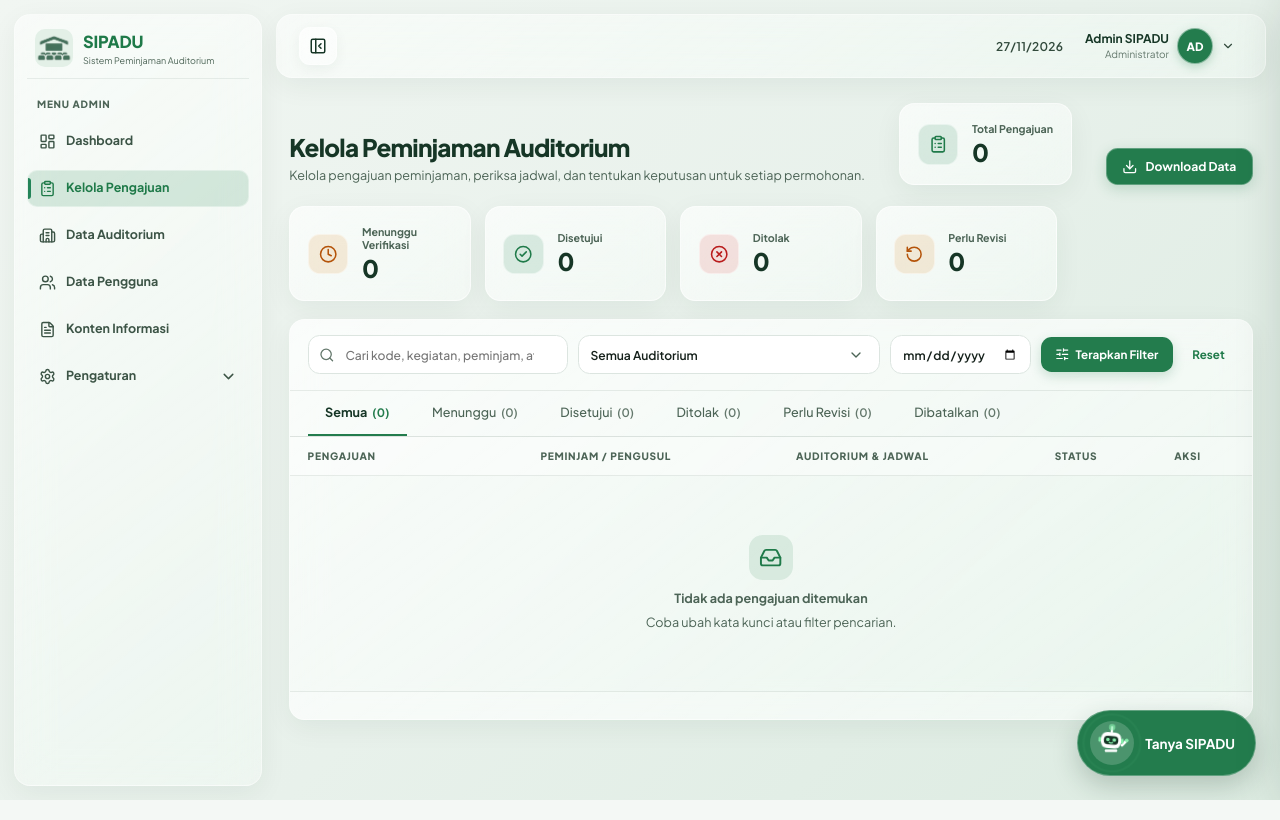
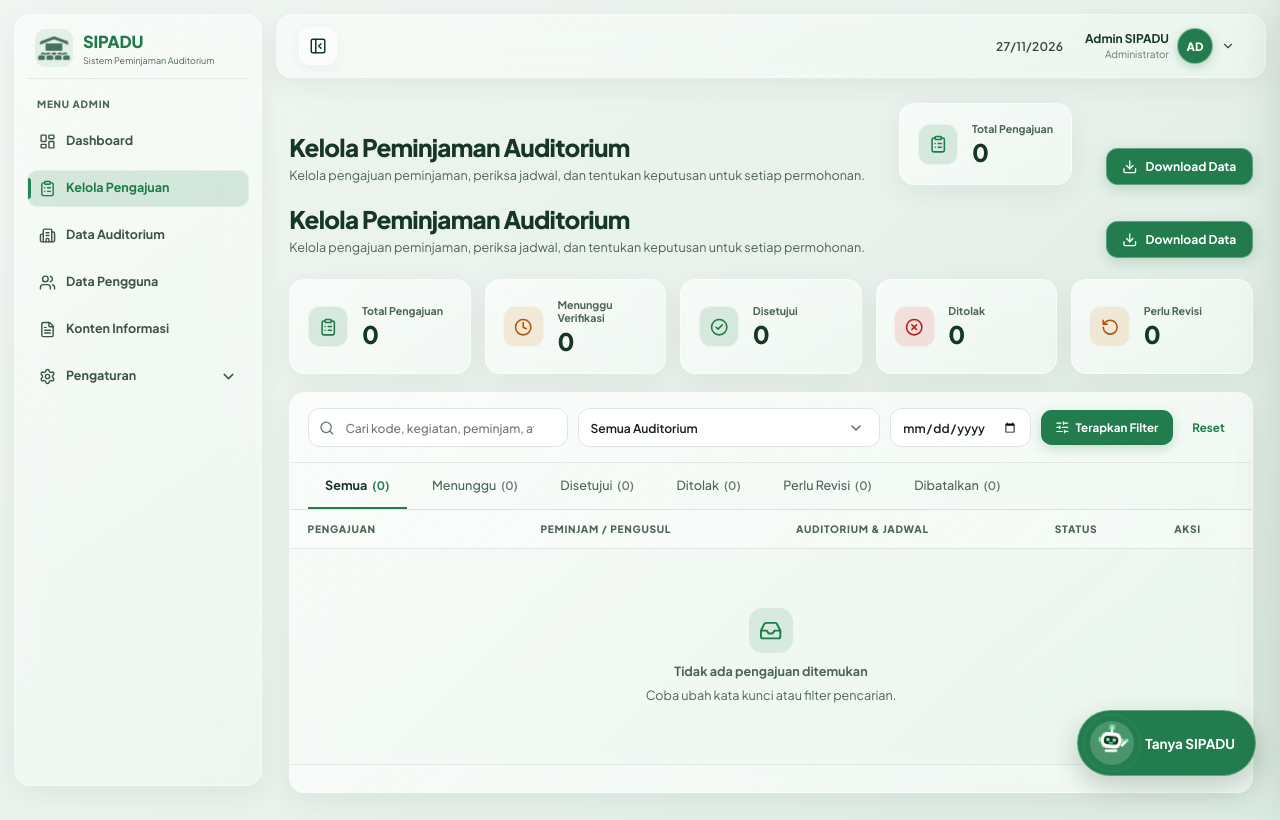
Before and after one commit to sekarpn/SIPADU, a Laravel app: page /admin/pengajuan in a window 1280 px wide. Run offline with Laravel 12, Linux system fonts and the light colour scheme; a user stored in the database is signed in; data comes from the database, SQL or seed files in the repository; data that the repository does not hold is empty.

Commit message:
Fix fitur Kelola Pengajuan

```diff
--- a/resources/views/admin/bookings.blade.php
+++ b/resources/views/admin/bookings.blade.php
@@ -1333,10 +1333,37 @@ body.bp-drawer-open {
         </a>
     </div>
 
+    {{-- HEADER --}}
+    <div class="bp-heading">
+        <div>
+            <h1>Kelola Peminjaman Auditorium</h1>
+            <p>Kelola pengajuan peminjaman, periksa jadwal, dan tentukan keputusan untuk setiap permohonan.</p>
+        </div>
+
+        <a
+            href="{{ route('admin.bookings.export', request()->query()) }}"
+            class="bp-download-btn"
+            id="exportBookingBtn"
+            title="Unduh rekap data peminjaman (CSV/Excel)"
+        >
+            <i data-lucide="download"></i>
+            <span>Download Data</span>
+        </a>
+    </div>
+
     {{-- STATISTIK --}}
     <div class="bp-stats">
-        <a href="{{ route('admin.bookings', array_merge(request()->except('page'), ['status' => 'Pending'])) }}"
-           class="bp-stat {{ request('status') === 'Pending' ? 'is-active' : '' }}">
+        <a href="{{ route('admin.bookings', request()->except('status', 'page')) }}" class="bp-stat">
+            <div class="bp-stat-icon">
+                <i data-lucide="clipboard-list"></i>
+            </div>
+            <div>
+                <small>Total Pengajuan</small>
+                <strong>{{ $stats['total'] }}</strong>
+            </div>
+        </a>
+
+        <a href="{{ route('admin.bookings', array_merge(request()->except('page'), ['status' => 'Pending'])) }}" class="bp-stat">
             <div class="bp-stat-icon is-warning">
                 <i data-lucide="clock"></i>
             </div>
@@ -1346,8 +1373,7 @@ body.bp-drawer-open {
             </div>
         </a>
 
-        <a href="{{ route('admin.bookings', array_merge(request()->except('page'), ['status' => 'Disetujui'])) }}"
-           class="bp-stat {{ request('status') === 'Disetujui' ? 'is-active' : '' }}">
+        <a href="{{ route('admin.bookings', array_merge(request()->except('page'), ['status' => 'Disetujui'])) }}" class="bp-stat">
             <div class="bp-stat-icon">
                 <i data-lucide="check-circle-2"></i>
             </div>
@@ -1357,8 +1383,7 @@ body.bp-drawer-open {
             </div>
         </a>
 
-        <a href="{{ route('admin.bookings', array_merge(request()->except('page'), ['status' => 'Ditolak'])) }}"
-           class="bp-stat {{ request('status') === 'Ditolak' ? 'is-active' : '' }}">
+        <a href="{{ route('admin.bookings', array_merge(request()->except('page'), ['status' => 'Ditolak'])) }}" class="bp-stat">
             <div class="bp-stat-icon is-danger">
                 <i data-lucide="x-circle"></i>
             </div>
@@ -1368,8 +1393,7 @@ body.bp-drawer-open {
             </div>
         </a>
 
-        <a href="{{ route('admin.bookings', array_merge(request()->except('page'), ['status' => 'Perlu Revisi'])) }}"
-           class="bp-stat {{ request('status') === 'Perlu Revisi' ? 'is-active' : '' }}">
+        <a href="{{ route('admin.bookings', array_merge(request()->except('page'), ['status' => 'Perlu Revisi'])) }}" class="bp-stat">
             <div class="bp-stat-icon is-warning">
                 <i data-lucide="rotate-ccw"></i>
             </div>
```
